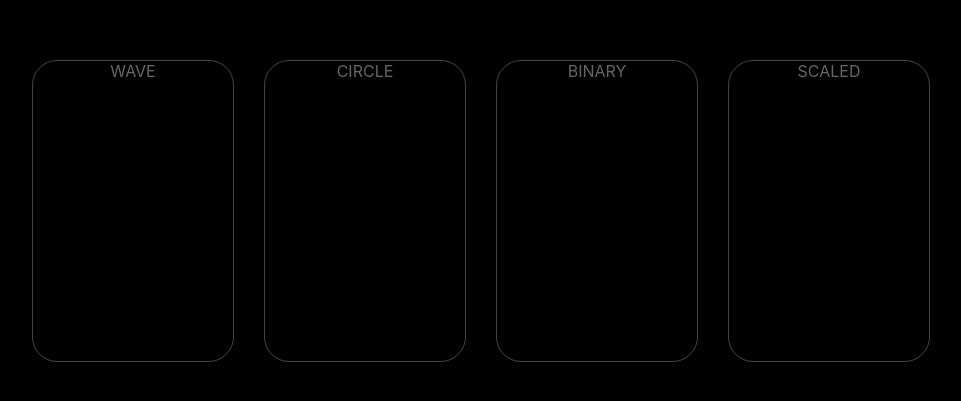
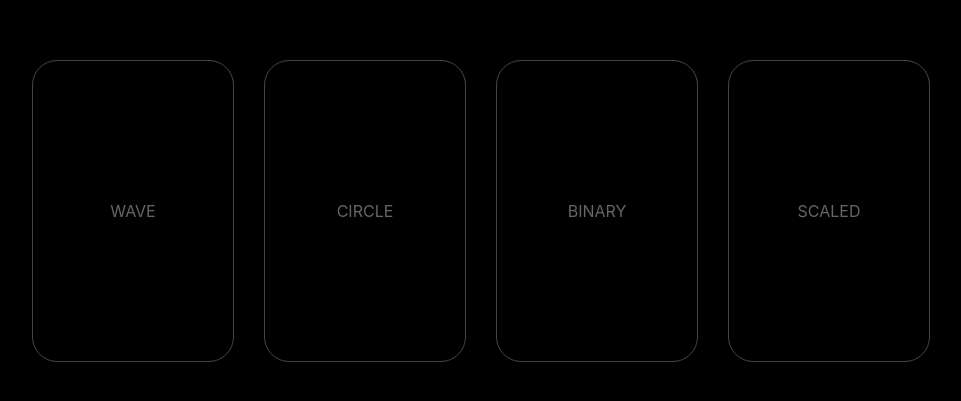
Before and after one commit to yoonki1207/flow-timer, a React (Create React App) app: page / in a window 1280 px wide. Shown: the part 189-590 px from the top of the page, without its empty margins (159-1120 px from the left). Built offline with nearby package versions, Linux system fonts and the light colour scheme.

Commit message:
navigate 구현

```diff
--- a/package.json
+++ b/package.json
@@ -8,6 +8,7 @@
     "@testing-library/user-event": "^13.5.0",
     "react": "^18.2.0",
     "react-dom": "^18.2.0",
+    "react-router-dom": "^6.4.2",
     "react-scripts": "5.0.1",
     "styled-components": "^5.3.6",
     "web-vitals": "^2.1.4"
--- a/src/modules/MainModule/MainModule.js
+++ b/src/modules/MainModule/MainModule.js
@@ -1,16 +1,27 @@
 import { useState } from "react";
+import { BrowserRouter, Route, Routes, useNavigate } from "react-router-dom";
 import styled from "styled-components";
 import FlowModule from "../FlowModule/FlowModule";
 import { TimerCard } from "./TimerCard";
 import { TimerCardList } from "./TimerCardList";
 
 export const MainMoudle = () => {
-  const [tmp, setTmp] = useState(false);
   const onClick = () => {
-    setTmp(!tmp);
   };
   return (
-    <Main>{tmp ? <FlowModule /> : <TimerCardList onClick={onClick} />}</Main>
+
+    <BrowserRouter>
+      <Routes>
+        <Route path='/' element={
+          <Main><TimerCardList/></Main>
+        }/>
+        <Route path='/wave' element={
+          <Main>
+            <FlowModule/>
+          </Main>
+        }/>
+      </Routes>
+    </BrowserRouter>
   );
 };
 
--- a/src/modules/MainModule/TimerCard.js
+++ b/src/modules/MainModule/TimerCard.js
@@ -1,8 +1,10 @@
+import { useNavigate } from "react-router-dom";
 import styled from "styled-components";
 
 // TODO: Time card for select format of timer
-export const TimerCard = ({ title, onClick }) => {
-  return <TimeCardBox onClick={() => onClick()}>{title}</TimeCardBox>;
+export const TimerCard = ({ title }) => {
+  const navigate = useNavigate();
+  return <TimeCardBox onClick={() => (navigate(`/${title}`, {state: 'wave-state'}))}>{title}</TimeCardBox>;
 };
 
 const TimeCardBox = styled.div`
@@ -11,11 +13,12 @@ const TimeCardBox = styled.div`
   color: #ffffff66;
   border: 1px solid #ffffff44;
   border-radius: 25px;
+  text-transform: uppercase;
   margin: 15px;
   transition: 0.125s all ease;
   display: flex;
   justify-content: center;
-  align-text: center;
+  align-items: center;
   cursor: pointer;
   &:hover {
     transform: translate(0px, -20px);
--- a/src/modules/MainModule/TimerCardList.js
+++ b/src/modules/MainModule/TimerCardList.js
@@ -1,11 +1,11 @@
 import { TimerCard } from "./TimerCard";
 
-export const TimerCardList = ({ onClick }) => {
-  const timerList = ["WAVE", "CIRCLE", "BINARY", "SCALED"];
+export const TimerCardList = () => {
+  const timerList = ["wave", "circle", "binary", "scaled"];
   return (
     <>
       {timerList.map((val) => (
-        <TimerCard key={val} title={val} onClick={onClick} />
+        <TimerCard key={val} title={val}/>
       ))}
     </>
   );
```
Also changed, not shown: 1 other file (tests, documents, lock files or other folders).
